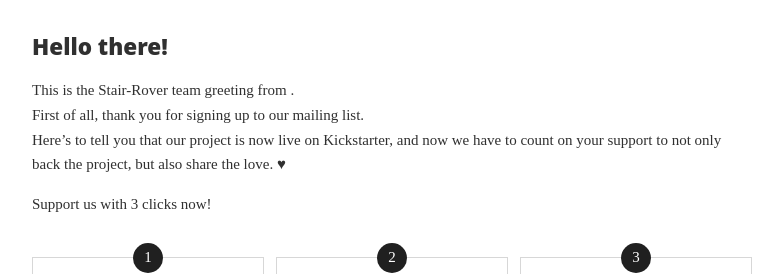
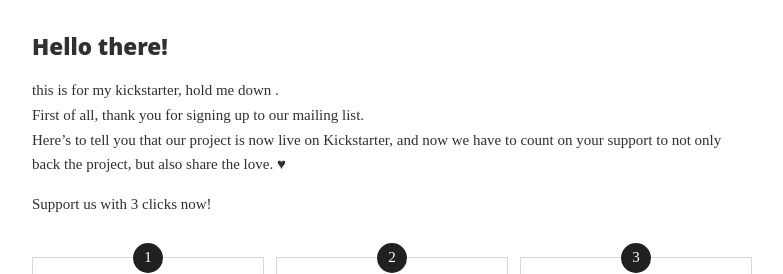
Before and after one commit to muan/kickstarter, a Jekyll site: the page built from index.md, in a window 1280 px wide, cut to the strip 243-517 px from the top of the page. Shown: the whole strip, without its empty margins (248-1031 px from the left). Built offline with Jekyll 4.4.1, drawn with Linux system fonts in a browser that asks for light colours; Markdown is read by kramdown in place of the engine named in the settings.

Commit message:
Update _config.yml

```diff
--- a/_config.yml
+++ b/_config.yml
@@ -14,7 +14,7 @@
 theme:            basic
 #
 # 1. Your website ( could be same as this page - see below )
-website:          http://www.stair-rover.com/
+website:          http://www.Forwardvanlines.com/
 #
 # 2. URL of this page
 url:              http://leemaman.github.io/
@@ -42,7 +42,7 @@
 #
 # 6. Welcome text, add <br /> to break lines
 welcome_text:     |
-  This is the Stair-Rover team greeting from . <br />
+  this is for my kickstarter, hold me down . <br />
   First of all, thank you for signing up to our mailing list. <br />
   Here's to tell you that our project is now live on Kickstarter,
   and now we have to count on your support to not only back the project, but also share the love. ♥
```
